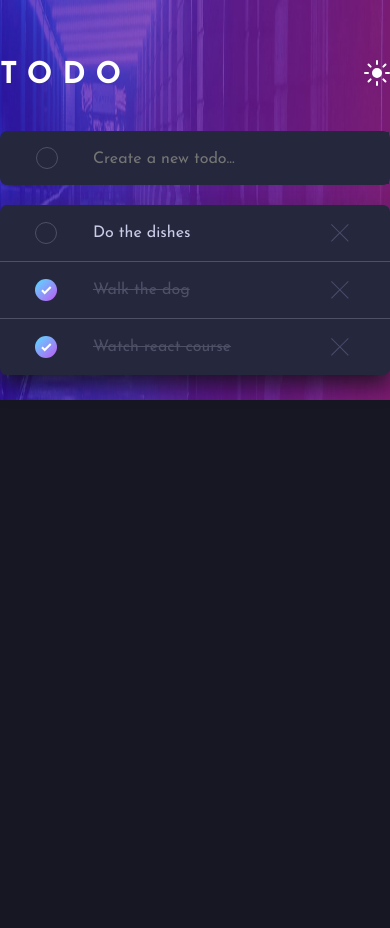
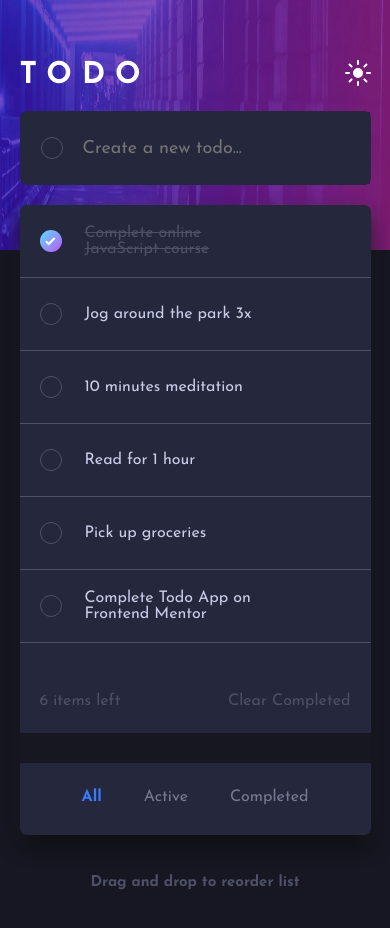
Before and after one commit to nina1012/todo-app, a React (Create React App) app: page / in a window 390 px wide. Before the commit the page ends 844 px from the top, so only its background shows below. Built offline with nearby package versions, Linux system fonts and the light colour scheme.

Commit message:
styling for smaller screens

```diff
--- a/package.json
+++ b/package.json
@@ -7,6 +7,7 @@
     "@testing-library/react": "^11.2.5",
     "@testing-library/user-event": "^12.8.1",
     "react": "^17.0.1",
+    "react-beautiful-dnd": "^13.0.0",
     "react-dom": "^17.0.1",
     "react-scripts": "4.0.3",
     "web-vitals": "^1.1.0"
--- a/src/App.css
+++ b/src/App.css
@@ -14,6 +14,9 @@
   --dark-grayish-blue: hsl(234, 11%, 52%);
   --very-dark-grayish-blue: hsl(237, 14%, 26%);
   --very-dark-grayish-blue: hsl(233, 14%, 35%);
+
+  /* screen size */
+  --smaller-screen: 650px;
 }
 *,
 *::before,
@@ -44,3 +47,11 @@ body {
   position: relative;
   top: 6rem;
 }
+@media only screen and (max-width: 650px) {
+  .container {
+    width: 90vw;
+  }
+  body {
+    font-size: 1.5rem;
+  }
+}
--- a/src/components/Checkbox/Checkbox.css
+++ b/src/components/Checkbox/Checkbox.css
@@ -5,7 +5,9 @@
   display: flex;
   justify-content: center;
   align-items: center;
-  margin: 1.5rem 3.5rem;
+  /* margin: 1.5rem 3.5rem;
+   */
+  margin: 2.5rem 2rem;
   padding: 1rem;
   border: 1px solid var(--very-dark-grayish-blue);
   background-color: red;
@@ -35,6 +37,8 @@
 
 .checkbox.dark:hover:before {
   background-color: var(--very-dark-desaturated-blue);
+  width: 1.6rem;
+  height: 1.6rem;
 }
 .checkbox.light:hover:before {
   background-color: var(--very-light-gray);
--- a/src/components/Filter/Filter.css
+++ b/src/components/Filter/Filter.css
@@ -31,5 +31,11 @@ input[type='text'] {
 }
 
 input[type='text']::placeholder {
-  font-size: 1.6rem;
+  font-size: 1.8rem;
 }
+
+@media only screen and (max-width: 650px) {
+  .filter-box {
+    margin-top: 2rem;
+  }
+}
--- a/src/components/Filter/Filter.js
+++ b/src/components/Filter/Filter.js
@@ -7,7 +7,7 @@ const Filter = ({ darkMode, addTodo, updateCheckTodo }) => {
     setChecked(checked => !checked);
   };
   const className = `filter-box ${darkMode ? 'dark' : 'light'}`;
-  console.log(darkMode);
+
   const createNewTodo = e => {
     if (e.keyCode === 13) {
       addTodo({
--- a/src/components/Hero/Hero.css
+++ b/src/components/Hero/Hero.css
@@ -8,3 +8,9 @@
   width: 100%;
   height: 100%;
 }
+
+@media only screen and (max-width: 650px) {
+  .hero {
+    height: 25rem;
+  }
+}
--- a/src/components/MainContent/MainContent.css
+++ b/src/components/MainContent/MainContent.css
@@ -0,0 +1,7 @@
+.drag-drop {
+  margin: 4rem 0;
+  text-align: center;
+  color: var(--very-dark-grayish-blue);
+  font-weight: 700;
+  font-size: 1.5rem;
+}
--- a/src/components/MainContent/MainContent.js
+++ b/src/components/MainContent/MainContent.js
@@ -7,11 +7,15 @@ import Todos from '../Todos/Todos';
 
 const MainContent = props => {
   const initialTodos = [
-    { id: 1, text: 'Do the dishes', done: false },
-    { id: 2, text: 'Walk the dog', done: true },
-    { id: 3, text: 'Watch react course', done: true }
+    { id: 1, text: 'Complete online JavaScript course', done: true },
+    { id: 2, text: 'Jog around the park 3x', done: false },
+    { id: 3, text: '10 minutes meditation', done: false },
+    { id: 4, text: 'Read for 1 hour', done: false },
+    { id: 5, text: 'Pick up groceries', done: false },
+    { id: 6, text: 'Complete Todo App on Frontend Mentor', done: false }
   ];
   const [todos, setTodos] = useState(initialTodos || []);
+  const [filterDoneTodos, setFilterDoneTodos] = useState(null);
 
   const randomId = () => {
     const id = Math.floor(Math.random() * 1000);
@@ -48,17 +52,38 @@ const MainContent = props => {
     setTodos(todos => updatedTodos);
   };
 
+  const clearUndone = () => {
+    const undone = todos.filter(todo => !todo.done);
+    setTodos(todos => undone);
+  };
+
+  const filter = () => {
+    if (filterDoneTodos == null) {
+      return todos;
+    }
+    return todos.filter(todo => todo.done === filterDoneTodos);
+  };
+
+  const handleFilter = value => {
+    setFilterDoneTodos(filterDoneTodos => value);
+  };
+
   const className = `main ${props.darkMode ? 'dark' : 'light'}`;
+  // filtered todos: all, active or completed
+  const filteredTodos = filter();
   return (
     <main className={className}>
       <ToggleMode {...props} />
       <Filter addTodo={addTodo} {...props} updateCheckTodo={updateCheckTodo} />
       <Todos
-        todos={todos}
+        todos={filteredTodos}
         removeTodo={removeTodo}
         updateCheckTodo={updateCheckTodo}
         mode={props.darkMode}
+        clearUndone={clearUndone}
+        handleFilter={handleFilter}
       />
+      <div className="drag-drop">Drag and drop to reorder list</div>
     </main>
   );
 };
--- a/src/components/Todo/Todo.css
+++ b/src/components/Todo/Todo.css
@@ -1,6 +1,6 @@
 .todo {
   display: grid;
-  grid-template-columns: 9.3rem 1fr 10rem;
+  grid-template-columns: 6.5rem 1fr 6.5rem;
   align-items: center;
   border-bottom: 0.5px solid var(--very-dark-grayish-blue);
   position: relative;
@@ -32,6 +32,7 @@
   font-size: 1rem;
   z-index: 10;
   justify-self: center;
+  visibility: hidden;
 }
 .todo:hover .cross {
   visibility: visible;
--- a/src/components/Todos/Todos.css
+++ b/src/components/Todos/Todos.css
@@ -20,3 +20,70 @@
   box-shadow: 0px 1rem 2rem 0 rgba(0, 0, 0, 0.7),
     0px 0.5rem 1.5rem rgba(255, 255, 255, 0.1);
 }
+
+.settings-box {
+  display: grid;
+  grid-template-columns: 1fr 2fr 1fr;
+  padding: 2rem;
+}
+
+.filters {
+  display: flex;
+  justify-content: space-evenly;
+  color: var(--dark-grayish-blue);
+}
+
+.active {
+  transition: 0.3s ease;
+  color: hsl(220, 98%, 61%);
+  font-weight: 700;
+}
+
+.clear {
+  text-align: right;
+}
+
+.settings-box.dark > .filters > *:hover {
+  color: var(--light-grayish-blue-hover);
+}
+.settings-box.light > .filters > *:hover {
+  /* color: var(--dark-grayish-blue);
+   */
+  color: var(--very-dark-grayish-blue);
+}
+
+.filters > *:hover,
+.clear > *:hover {
+  cursor: pointer;
+}
+
+.edge {
+  color: var(--very-dark-grayish-blue);
+}
+
+hr {
+  display: none;
+}
+
+@media only screen and (max-width: 650px) {
+  .settings-box {
+    grid-template-columns: auto auto;
+    padding: 5rem 2rem 3rem;
+    position: relative;
+  }
+
+  .filters {
+    order: 10;
+    margin-top: 8rem;
+    grid-column: 1/-1;
+  }
+  hr {
+    display: block;
+    position: absolute;
+    top: 9rem;
+    height: 3rem;
+    width: 100%;
+    background-color: #161721;
+    border: none;
+  }
+}
--- a/src/components/Todos/Todos.js
+++ b/src/components/Todos/Todos.js
@@ -1,10 +1,18 @@
 import './Todos.css';
 import Todo from '../Todo/Todo';
+
 const Todos = ({ todos, removeTodo, ...rest }) => {
   const className = `todos ${rest.mode ? 'dark' : 'light'}`;
+  const box = `settings-box ${rest.mode ? 'dark' : 'light'}`;
 
+  const activeState = e => {
+    const spans = document.querySelectorAll('.filters > span');
+    spans.forEach(span => (span.className = ''));
+    e.target.className = 'active';
+  };
   return (
     <div className={className}>
+      <>
         {todos.map(todo => (
           <Todo
             updateCheckTodo={rest.updateCheckTodo}
@@ -14,6 +22,47 @@ const Todos = ({ todos, removeTodo, ...rest }) => {
             mode={rest.mode}
           />
         ))}
+      </>
+
+      <div className={box}>
+        <div className="left edge">
+          <span>{todos.length} items left</span>
+        </div>
+        <hr />
+        <div className="filters">
+          <span
+            className="active"
+            id="1"
+            onClick={e => {
+              activeState(e);
+              rest.handleFilter(null);
+            }}
+          >
+            All
+          </span>
+          <span
+            id="2"
+            onClick={e => {
+              activeState(e);
+              rest.handleFilter(false);
+            }}
+          >
+            Active
+          </span>
+          <span
+            id="3"
+            onClick={e => {
+              activeState(e);
+              rest.handleFilter(true);
+            }}
+          >
+            Completed
+          </span>
+        </div>
+        <div className="right edge clear">
+          <span onClick={rest.clearUndone}>Clear Completed</span>
+        </div>
+      </div>
     </div>
   );
 };
```
Also changed, not shown: 1 other file (tests, documents, lock files or other folders). Lines whose indentation alone changed are shown as unchanged.
